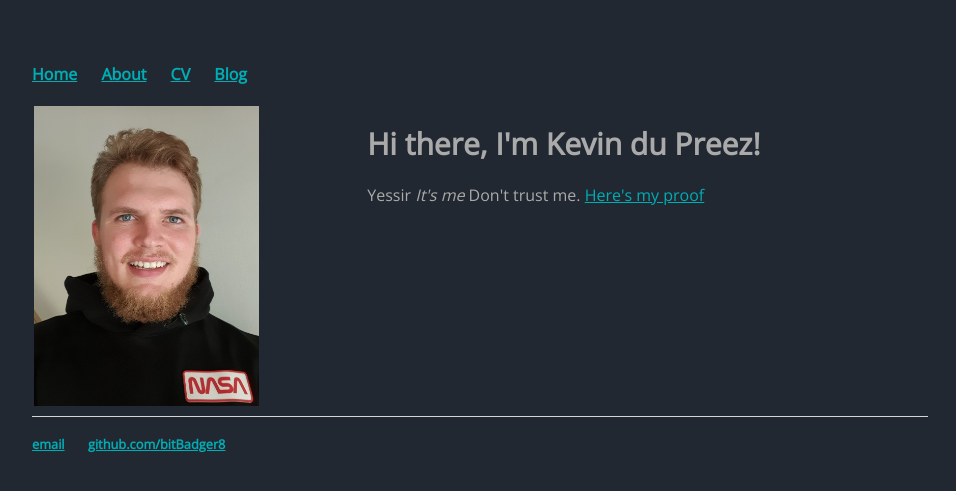
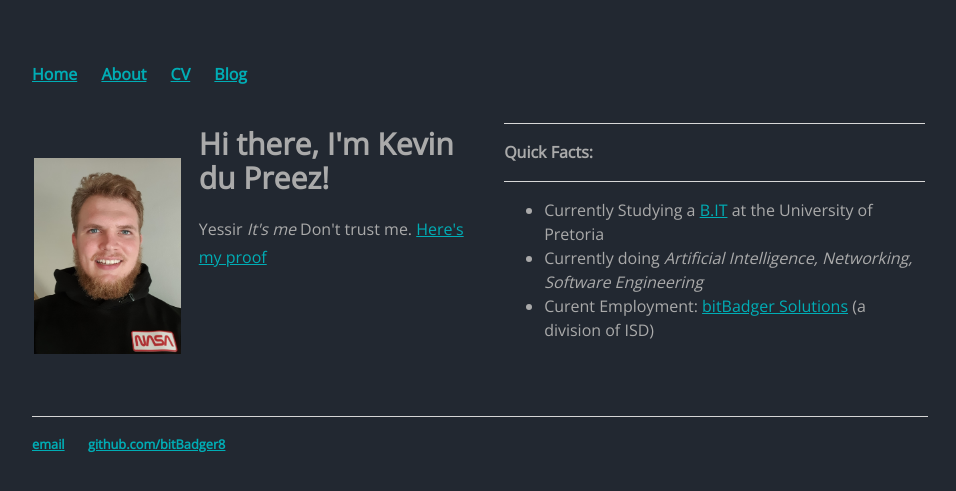
Before and after one commit to bitBadger8/bitBadger8.github.io, a Jekyll site: the page built from index.html, in a window 1280 px wide. Shown: the top 491 px of the page, without its empty margins (160-1116 px from the left). Built offline with Jekyll 4.4.1, drawn with Linux system fonts in a browser that asks for light colours.

Commit message:
Update index.html

```diff
--- a/index.html
+++ b/index.html
@@ -11,6 +11,14 @@ title: Kevin du Preez, Personal Page
 			<h1>Hi there, I'm Kevin du Preez!</h1>
 			<p>Yessir <em>It's me</em> Don't trust me. <a href="/about">Here's my proof</a></p>
 	    	</td>
+		<td class="welcomeContentBlock">
+			<h3>Quick Facts:</h3>
+			<ul>
+				<li>Currently Studying a <a href="https://www.up.ac.za/school-of-information-technology/article/34748/bit">B.IT</a> at the University of Pretoria </li>
+				<li>Currently doing <em>Artificial Intelligence, Networking, Software Engineering</em></li>
+				<li>Curent Employment: <a href="https://www.bitBadger.co.za">bitBadger Solutions</a> (a division of ISD)</li>
+			</ul>
+	    	</td>
 	  </tr>
 	</table>
 
```
